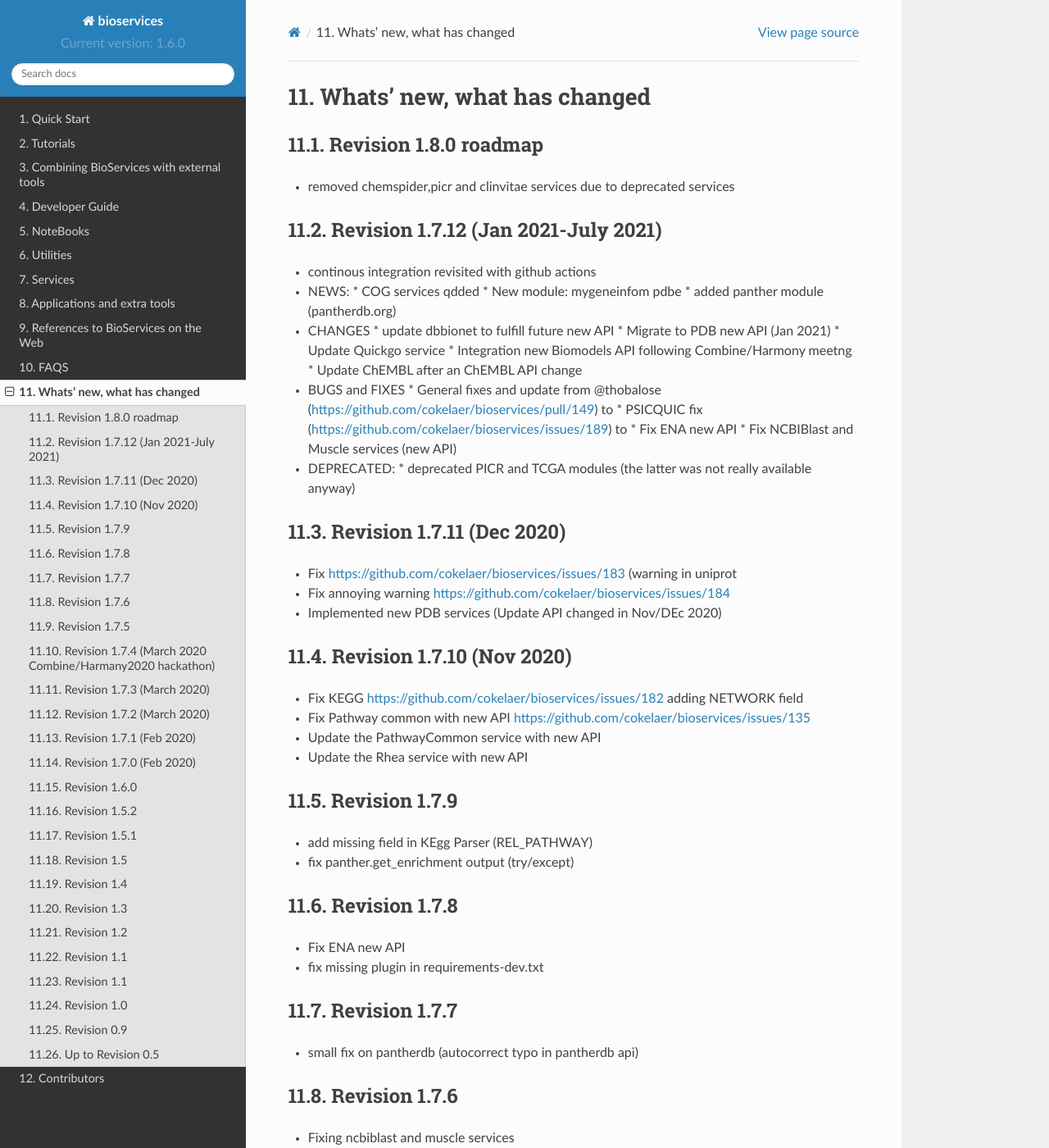
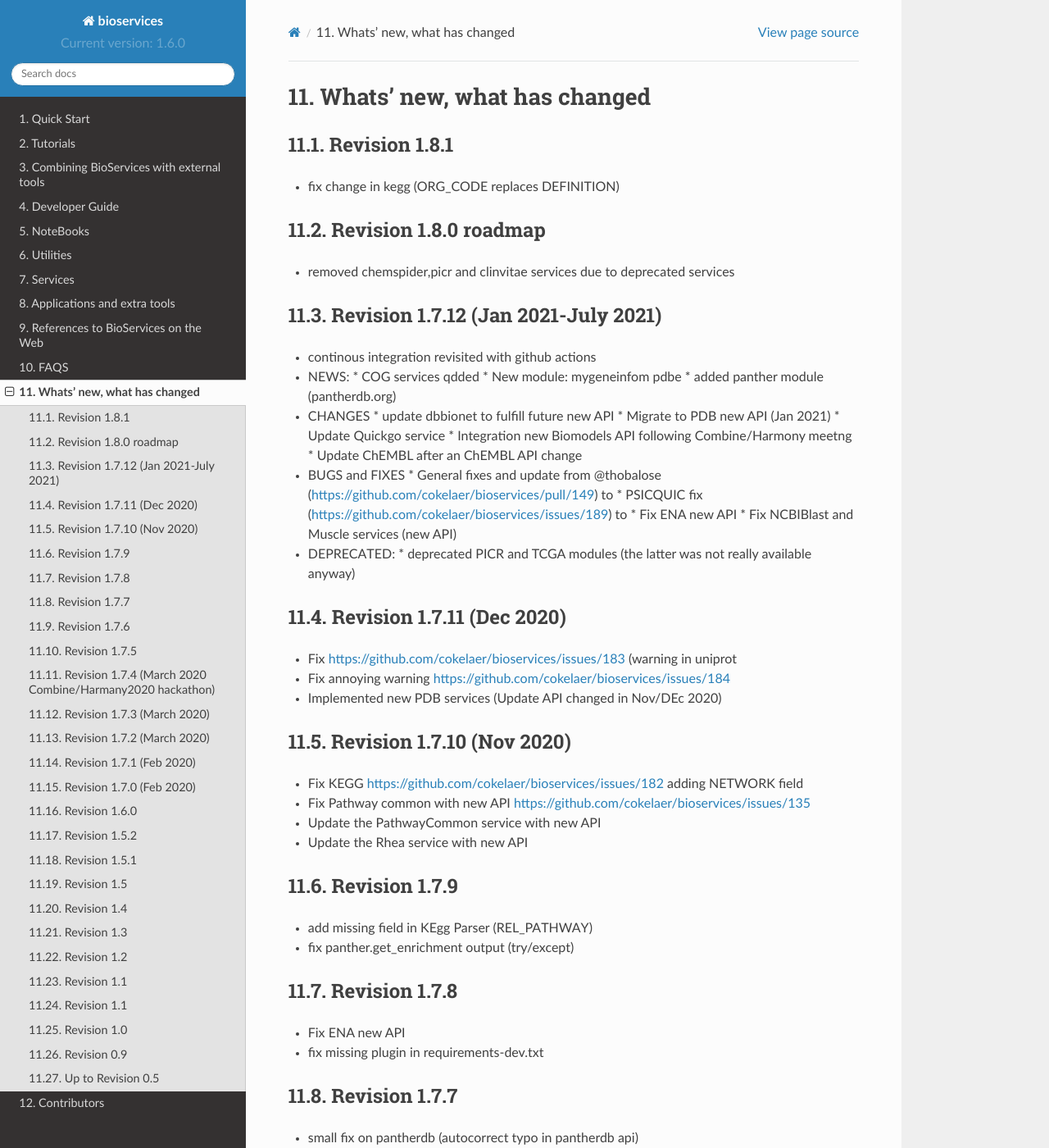
Before and after one commit to cokelaer/bioservices, a Sphinx documentation site: the page built from doc/ChangeLog.rst, in a window 1280 px wide and 1400 px high. Shown: the whole window at 82% size. Built offline with Sphinx 7.4.7 and the Read the Docs theme 2.0.0, drawn with Linux system fonts in a browser that asks for light colours; formulas are drawn with MathJax 3; pages that are not in the unit, such as notebooks, are missing from menus; some of the changed text lies outside the part shown.

Commit message:
update metadata

```diff
--- a/README.rst
+++ b/README.rst
@@ -16,7 +16,7 @@ BIOSERVICES: access to biological web services programmatically
 .. image:: https://raw.githubusercontent.com/cokelaer/bioservices/master/doc/bioservices.png
     :target: https://raw.githubusercontent.com/cokelaer/bioservices/master/doc/bioservices.png
 
-:Python_version_available: BioServices is tested for Python 3.6, 3.7, 3.8
+:Python_version_available: BioServices is tested for Python 3.6, 3.7, 3.8, 3.9
 :Contributions: Please join https://github.com/cokelaer/bioservices and share your notebooks https://github.com/bioservices/notebooks/
 :Issues: Please use https://github.com/cokelaer/bioservices/issues
 :How to cite: Cokelaer et al. *BioServices: a common Python package to access biological Web Services programmatically*
--- a/doc/ChangeLog.rst
+++ b/doc/ChangeLog.rst
@@ -2,6 +2,12 @@ Whats' new, what has changed
 ================================
 
 
+
+
+Revision 1.8.1
+--------------
+
+* fix change in kegg (ORG_CODE replaces DEFINITION)
 
 
 
--- a/setup.py
+++ b/setup.py
@@ -1,5 +1,3 @@
-# -*- coding: utf-8 -*-
-__revision__ = "$Id$"
 import os
 from setuptools import setup, find_packages
 import glob
@@ -7,7 +5,7 @@ import glob
 
 _MAJOR               = 1
 _MINOR               = 8
-_MICRO               = 0
+_MICRO               = 1
 version              = '%d.%d.%d' % (_MAJOR, _MINOR, _MICRO)
 release              = '%d.%d' % (_MAJOR, _MINOR)
 
```
